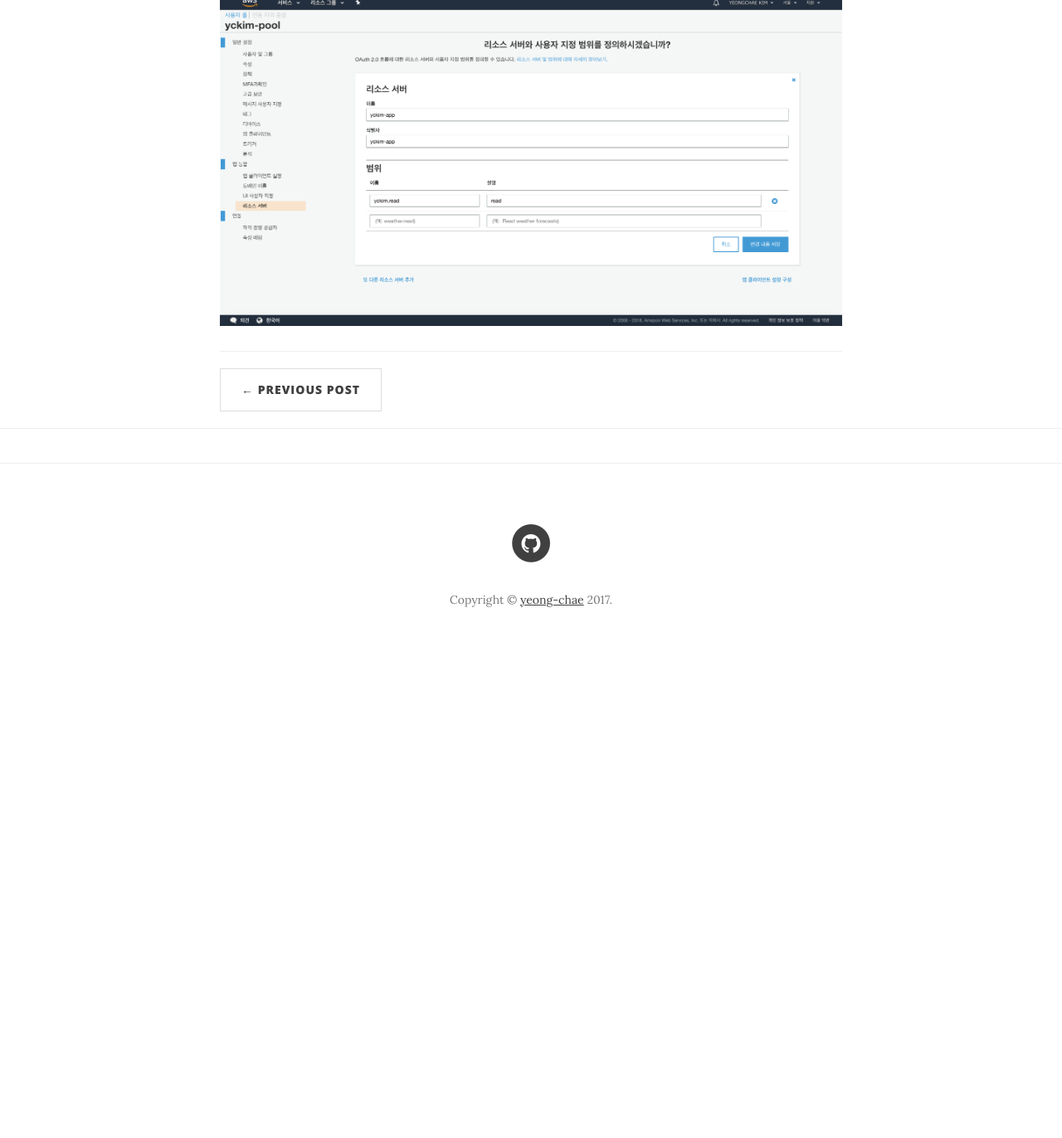
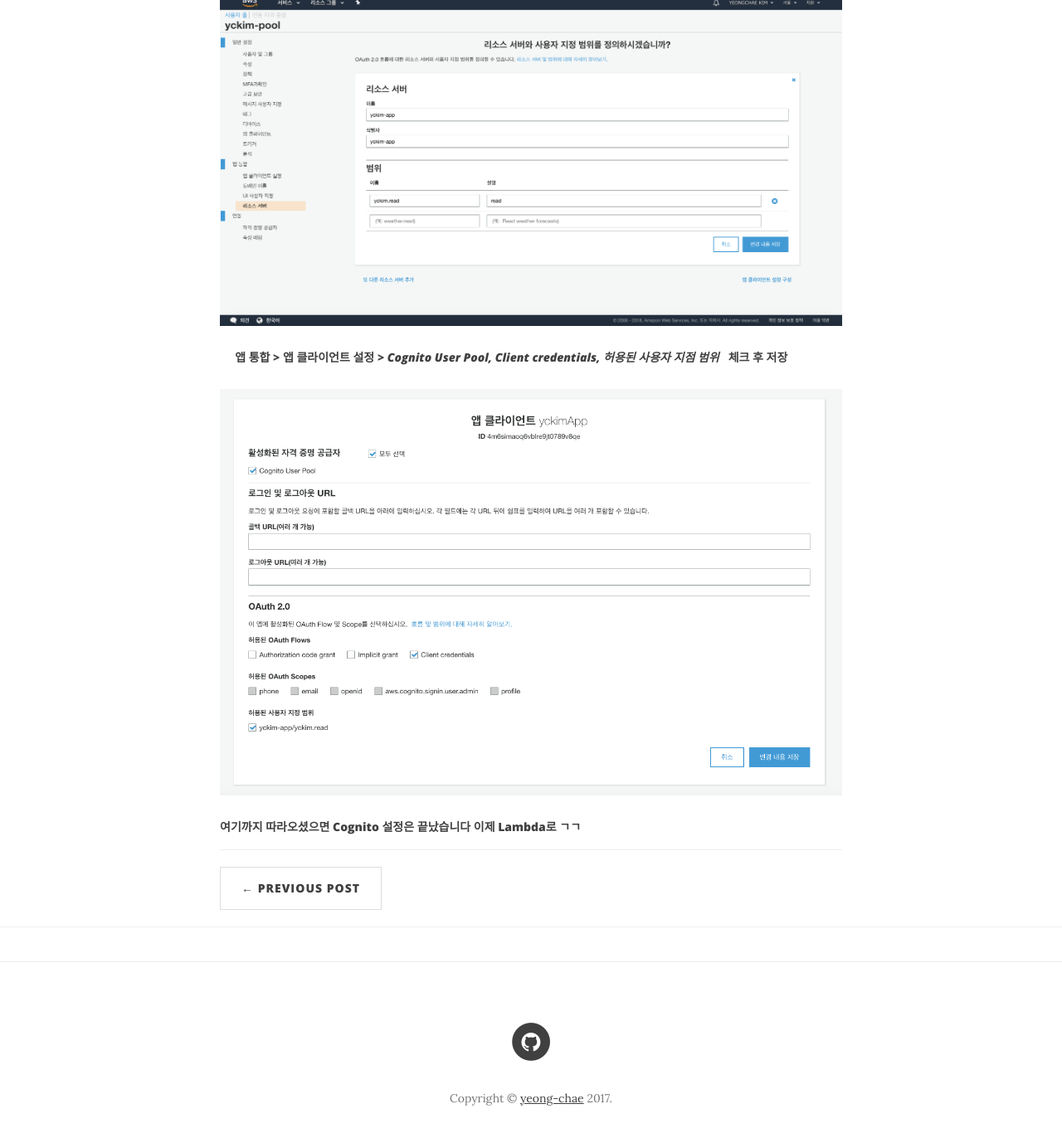
Before and after one commit to kimyeong-chae/kimyeong-chae.github.io, a Jekyll site: the page built from _posts/aws/2018-12-13-aws-cognito-apigateway-lambda.md, in a window 1280 px wide and 1400 px high, scrolled down 3321 px. Shown: the top 1372 px of the window at 83% size. Built offline with Jekyll 4.4.1, drawn with Linux system fonts in a browser that asks for light colours; nearby versions of some CDN libraries; comment, search, counter and statistics services are not loaded; before the commit the page ends 4120 px from its top, so only the background shows below that; some of the changed text lies outside the part shown.

Commit message:
Cognito 설정 포스팅 끝!

```diff
--- a/_posts/aws/2018-12-13-aws-cognito-apigateway-lambda.md
+++ b/_posts/aws/2018-12-13-aws-cognito-apigateway-lambda.md
@@ -32,5 +32,10 @@
 ##### &nbsp;&nbsp;&nbsp;&nbsp; 앱 통합 > 도메인 이름 > 도메인 이름 입력, 가용성 확인 후 저장
 ![cognito-6](/img/post/20181213/cognito-6.png )
 
-##### &nbsp;&nbsp;&nbsp;&nbsp; 앱 통합 > 리소스 서버 > *리소스 서버 추가* 선택
+##### &nbsp;&nbsp;&nbsp;&nbsp; 앱 통합 > 리소스 서버 > *리소스 서버 추가* 선택 후 도메인 입력하고 저장
 ![cognito-7](/img/post/20181213/cognito-7.png )
+
+##### &nbsp;&nbsp;&nbsp;&nbsp; 앱 통합 > 앱 클라이언트 설정 > *Cognito User Pool, Client credentials, 허용된 사용자 지점 범위*  &nbsp; 체크 후 저장
+![cognito-8](/img/post/20181213/cognito-8.png )
+
+##### 여기까지 따라오셨으면 Cognito 설정은 끝났습니다 이제 Lambda로 ㄱㄱ
```
Also changed, not shown: other parts of _posts/aws/2018-12-13-aws-cognito-apigateway-lambda.md (+1 -1 lines), img/post/20181213/cognito-8.png (added).
